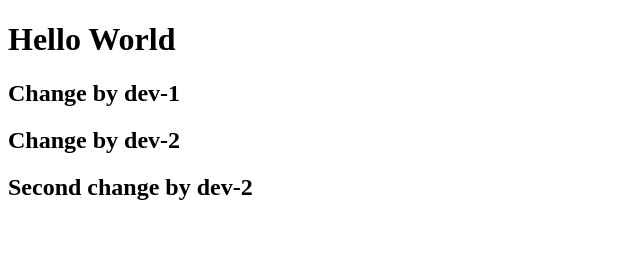
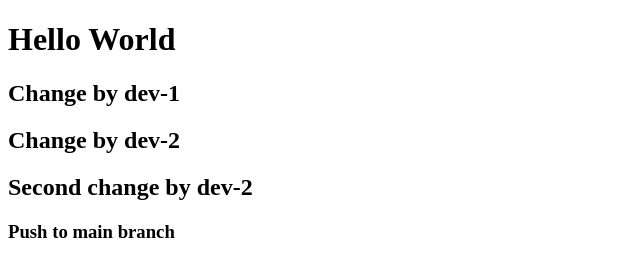
Before and after one commit to Rahad-Ullah/branch-tutorial, a plain HTML site: page index.html in a window 1280 px wide. Shown: the whole page, without its empty margins (0-640 px from the left). Drawn offline with Linux system fonts and the light colour scheme.

Commit message:
pushing to main

```diff
--- a/index.html
+++ b/index.html
@@ -10,5 +10,6 @@
     <h2>Change by dev-1</h2>
     <h2>Change by dev-2</h2>
     <h2>Second change by dev-2</h2>
+    <h3>Push to main branch</h3>
 </body>
 </html>
```
